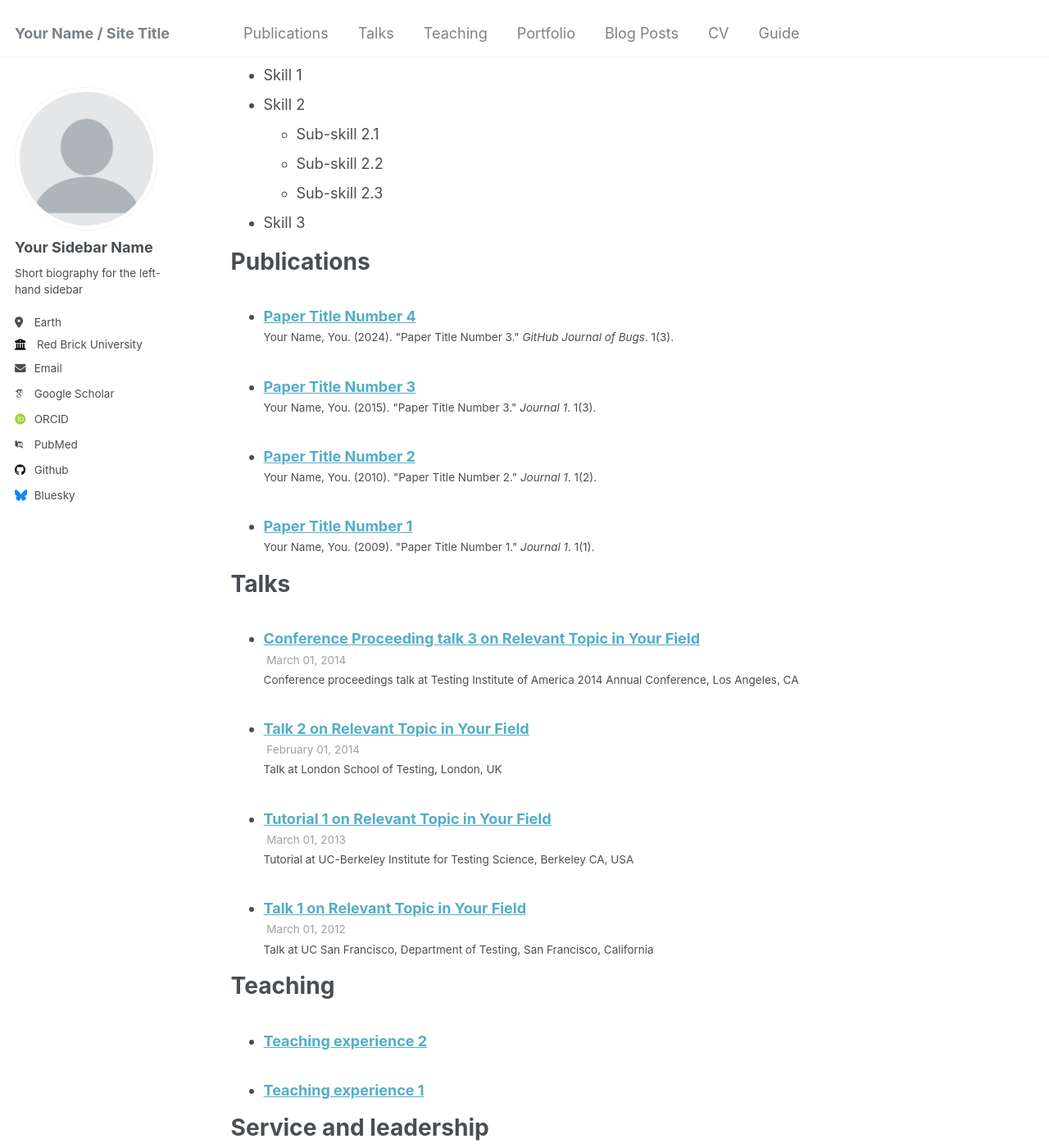
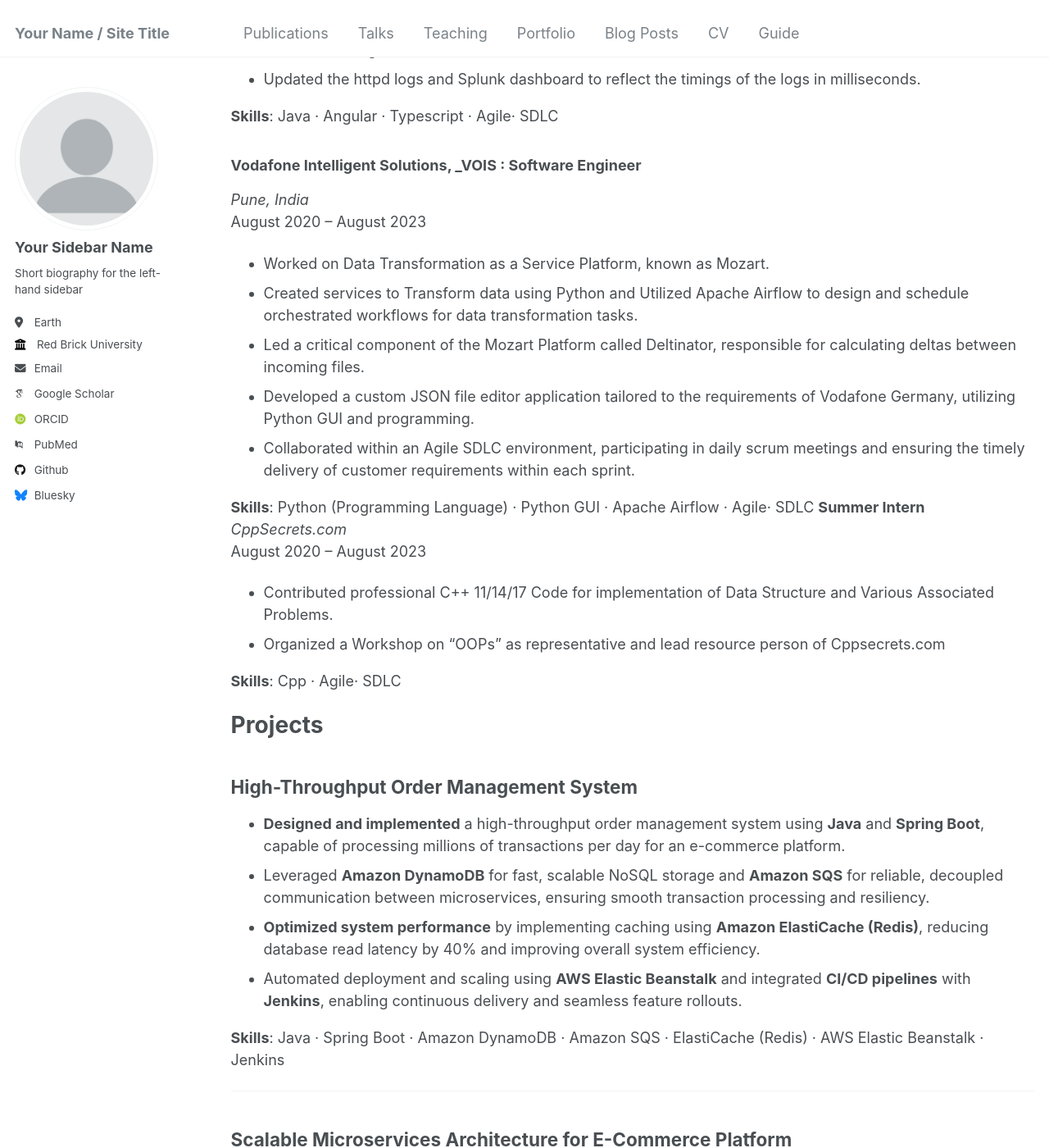
Before and after one commit to SahillMulani/sahillmulani.github.io, a Jekyll site: the page built from _pages/cv.md, in a window 1280 px wide and 1400 px high, scrolled down 784 px. Shown: the whole window at 82% size. Built offline with Jekyll 4.4.1, drawn with Linux system fonts in a browser that asks for light colours; some web fonts are replaced; some of the changed text lies outside the part shown.

Commit message:
Update CV

```diff
--- a/_pages/cv.md
+++ b/_pages/cv.md
@@ -7,58 +7,95 @@
   - /resume
 ---
 
-{% include base_path %}
+
+Summary
+=======
+**Availability & Visa Information:**
+- Eligible to apply for the **Stamp 1G Visa** & work full time from September 2024 **without requiring a work permit for 2 years** under the Third Level Graduate Scheme.
 
 Education
 ======
-* Ph.D in Version Control Theory, GitHub University, 2018 (expected)
-* M.S. in Jekyll, GitHub University, 2014
-* B.S. in GitHub, GitHub University, 2012
+* MSc in Data Analytics, Natioanl College of Ireland, 2024
+* Bachelors of Technology in Computer Engineering, Pune University, 2020
 
 Work experience
 ======
-* Spring 2024: Academic Pages Collaborator
-  * Github University
-  * Duties includes: Updates and improvements to template
-  * Supervisor: The Users
 
-* Fall 2015: Research Assistant
-  * Github University
-  * Duties included: Merging pull requests
-  * Supervisor: Professor Hub
+### Bank of America : SDE Intern
+  *Dublin, Ireland*
+  Feb 2024 - Aug 2024
+- Worked on the development of various features of GRIFFIN Platform using Java and Angular.
+- Performed root cause analysis of production issues and gave solutions with implementation to mitigate the issue.
+- Improved the code coverage for GRIFFIN backend from 40% to 60% and GRIFFIN front end from 57% to 80%
+enhancing overall code quality and reliability.
+- Resolved over 5000+ issues highlighted by Sonar-Qube, including major bugs, vulnerabilities, and code smells,
+resulting in a more stable and secure codebase.
+- Updated the httpd logs and Splunk dashboard to reflect the timings of the logs in milliseconds.
 
-* Summer 2015: Research Assistant
-  * Github University
-  * Duties included: Tagging issues
-  * Supervisor: Professor Git
+**Skills**: Java · Angular · Typescript · Agile· SDLC
 
-Skills
+### Vodafone Intelligent Solutions, _VOIS : Software Engineer
+  *Pune, India*
+  August 2020 – August 2023
+- Worked on Data Transformation as a Service Platform, known as Mozart.
+- Created services to Transform data using Python and Utilized Apache Airflow to design and schedule orchestrated workflows for data transformation tasks.
+- Led a critical component of the Mozart Platform called Deltinator, responsible for calculating deltas between incoming files.
+- Developed a custom JSON file editor application tailored to the requirements of Vodafone Germany, utilizing Python GUI and programming.
+- Collaborated within an Agile SDLC environment, participating in daily scrum meetings and ensuring the timely delivery of customer requirements within each sprint.
+
+**Skills**: Python (Programming Language) · Python GUI · Apache Airflow · Agile· SDLC
+**Summer Intern**
+  *CppSecrets.com*
+  August 2020 – August 2023
+- Contributed professional C++ 11/14/17 Code for implementation of Data Structure and Various Associated Problems.
+- Organized a Workshop on "OOPs" as representative and lead resource person of Cppsecrets.com
+
+**Skills**: Cpp · Agile· SDLC
+
+Projects
 ======
-* Skill 1
-* Skill 2
-  * Sub-skill 2.1
-  * Sub-skill 2.2
-  * Sub-skill 2.3
-* Skill 3
+## High-Throughput Order Management System
+- **Designed and implemented** a high-throughput order management system using **Java** and **Spring Boot**, capable of processing millions of transactions per day for an e-commerce platform.
+- Leveraged **Amazon DynamoDB** for fast, scalable NoSQL storage and **Amazon SQS** for reliable, decoupled communication between microservices, ensuring smooth transaction processing and resiliency.
+- **Optimized system performance** by implementing caching using **Amazon ElastiCache (Redis)**, reducing database read latency by 40% and improving overall system efficiency.
+- Automated deployment and scaling using **AWS Elastic Beanstalk** and integrated **CI/CD pipelines** with **Jenkins**, enabling continuous delivery and seamless feature rollouts.
+
+**Skills**: Java · Spring Boot · Amazon DynamoDB · Amazon SQS · ElastiCache (Redis) · AWS Elastic Beanstalk · Jenkins
+
+---
+## Scalable Microservices Architecture for E-Commerce Platform
+- **Architected and implemented** a microservices-based architecture using **Java** and **Spring Cloud**, handling user authentication, inventory management, and payment processing.
+- Used **Amazon RDS** and **DynamoDB** for hybrid storage solutions to optimize data storage for different types of microservices, ensuring fast access to user data and transactional information.
+- **Integrated Amazon API Gateway** for secure and scalable access to microservices, handling millions of API calls per day with minimal downtime.
+- Deployed the system using **Amazon ECS (Elastic Container Service)** with auto-scaling configurations, significantly reducing infrastructure management time while ensuring high availability.
+
+**Skills**: Java · Spring Cloud · Amazon RDS · DynamoDB · Amazon API Gateway · ECS · Microservices Architecture
+
+---
+## Secure Payment Processing System
+- **Developed a secure, scalable payment processing system** using **Go** and **gRPC**, supporting thousands of transactions per second with high fault tolerance and low latency.
+- **Implemented OAuth 2.0** and **AWS Cognito** for secure user authentication, ensuring compliance with PCI-DSS standards and safeguarding sensitive customer data.
+- **Integrated AWS KMS (Key Management Service)** for encryption and **AWS Secrets Manager** for secure management of payment credentials, improving the security posture of the system.
+- Deployed the system using **Amazon ECS** and set up **AWS CloudTrail** for auditing API activity, ensuring visibility and compliance with security best practices.
+
+**Skills**: Go · gRPC · OAuth 2.0 · AWS Cognito · KMS · Secrets Manager · ECS · CloudTrail
+
 
 Publications
 ======
-  <ul>{% for post in site.publications reversed %}
-    {% include archive-single-cv.html %}
-  {% endfor %}</ul>
+  <ul>Analysis of Fertilizer Distribution in Agriculture using Wireless Sensor Networks: Review
+Grenze International Journal of Engineering and Technology, July Issue, 2020 </ul>
 
-Talks
-======
-  <ul>{% for post in site.talks reversed %}
-    {% include archive-single-talk-cv.html  %}
-  {% endfor %}</ul>
+Awards and Extracurricular Activities
+==========
+**Vodafone Intelligent Solutions, _VOIS**
+- 3 x Vodafone Star Award Winner for being the top performer.
+- Volunteered for a 2-day a week computer literacy program for rural schools, as part of the
+National Service Scheme, an Indian government-sponsored public service program.
+- Volunteered as an ally of LGBT+ to create a safe and inclusive environment for LGBT+ people in
+our company.
 
-Teaching
-======
-  <ul>{% for post in site.teaching reversed %}
-    {% include archive-single-cv.html %}
-  {% endfor %}</ul>
-
-Service and leadership
-======
-* Currently signed in to 43 different slack teams
+**Bank of America**
+- Volunteered for a gardening event at St. Michael’s House Grosvenor Special School, Leopards
+town, Dubin 18.
+- Led the organization of a coding principles learning program
```
